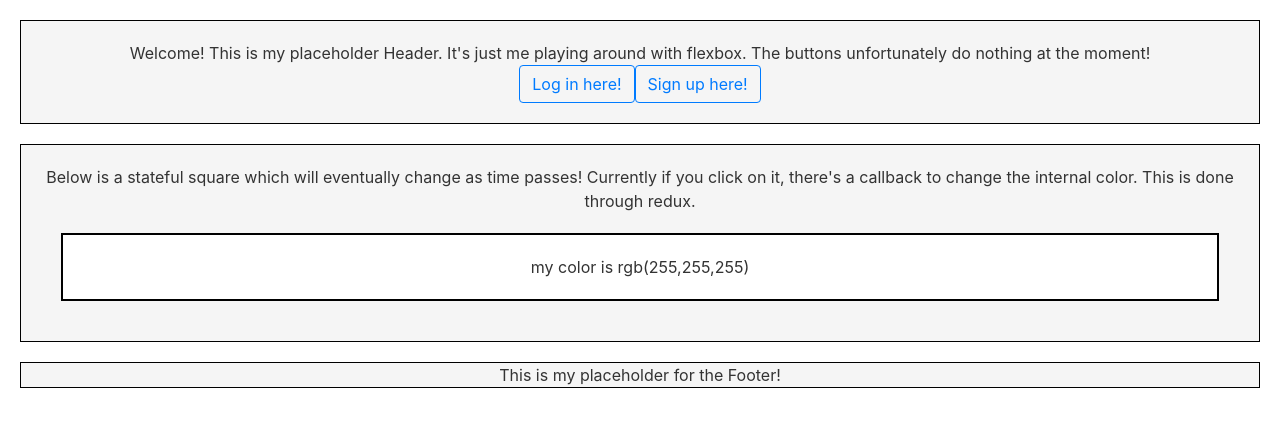
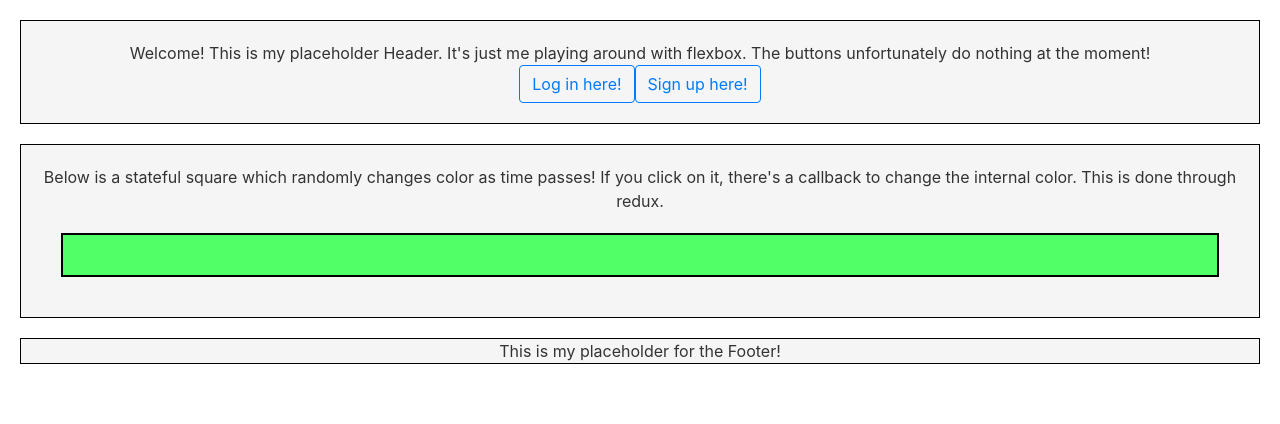
Before and after one commit to applewalletcloud/genfi-poc, a React (Create React App) app: page / in a window 1280 px wide. Shown: the top 424 px of the page. Built offline with nearby package versions, Linux system fonts and the light colour scheme.

Commit message:
finished colorful square w/ mounting in react/redux

```diff
--- a/src/Body.js
+++ b/src/Body.js
@@ -7,7 +7,7 @@ class Body extends React.Component {
   render() {
   	return (
       <div className="Body">
-        <p> Below is a stateful square which will eventually change as time passes! Currently if you click on it, there's a callback to change the internal color. This is done through redux.</p>
+        <p> Below is a stateful square which randomly changes color as time passes! If you click on it, there's a callback to change the internal color. This is done through redux.</p>
         <MyColorfulSquare />
       </div>
     );
--- a/src/ColorfulSquare.js
+++ b/src/ColorfulSquare.js
@@ -2,28 +2,33 @@ import React from 'react';
 import './ColorfulSquare.css';
 import { connect } from 'react-redux';
 import { changeColor } from './redux/actions/changeColor.js';
-import store from './redux/store/store.js'
 
 class ColorfulSquare extends React.Component {
   constructor(props) {
   	super(props);
+  	this.onClick = this.onClick.bind(this);
+    this.tick = this.tick.bind(this);
+  }
 
-  	/*this.state = {
-  	  color: this.color
-  	};*/
-  	this.onClick = this.onClick.bind(this);
+  componentDidMount() {
+    this.timerID = setInterval(this.tick, 2000);
+  }
+
+  componentWillUnmount() {
+    clearInterval(this.timerID);
+  }
+
+  tick(){
+    this.props.changeColor('rgb(' + Math.random()*255 + ',' + Math.random()*255 + ',' + Math.random()*255 + ')');
   }
 
   onClick(){
     this.props.changeColor('rgb(' + Math.random()*255 + ',' + Math.random()*255 + ',' + Math.random()*255 + ')');
-    //this.setState({ color: 'rgb(' + Math.random()*255 + ',' + Math.random()*255 + ',' + Math.random()*255 + ')' });
   };
 
   render() {
   	return (
       <div className="Colorful-Square" style={{background: this.props.color}} onClick={this.onClick}>
-      {/*{this.state.color}*/}
-      {"my color is " + this.props.color}
       </div>
     );
   }
```
